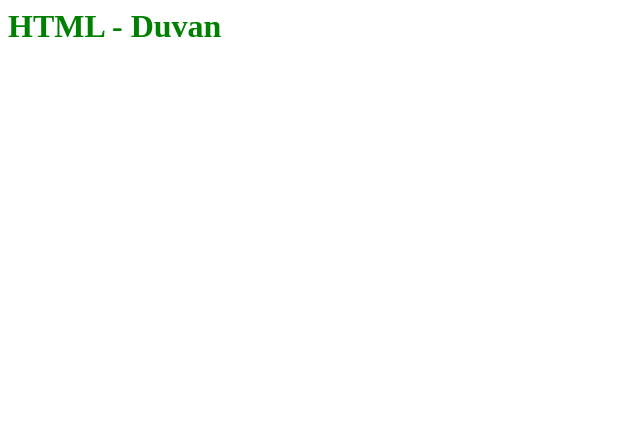
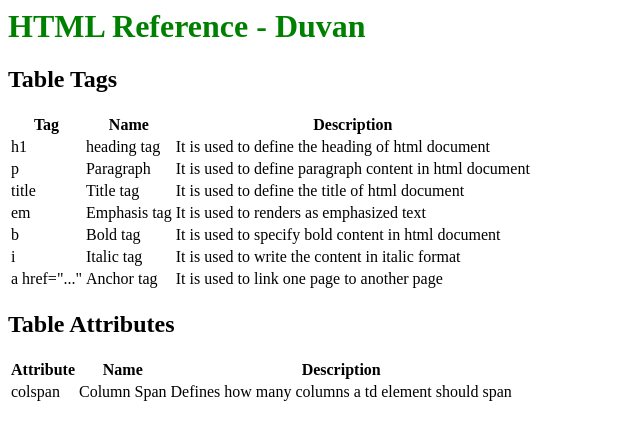
Before and after one commit to iDuvancho303/Cheat-Sheet, a plain HTML site: page index.html in a window 1280 px wide. Shown: the whole page, without its empty margins (0-640 px from the left). Drawn offline with Linux system fonts and the light colour scheme.

Commit message:
Update index.html

```diff
--- a/index.html
+++ b/index.html
@@ -6,11 +6,82 @@
     <link href="./style.css" type="text/css" rel="stylesheet">
     <title>Duvan's Cheat Sheet</title>
 </head>
-<header>
-    <h1>HTML - Duvan</h1>
-</header>
+    <header>
+        <h1>HTML Reference - Duvan</h1>
+    </header>
 <body>
+<h2>Table Tags</h2>
+    <table>
+       <thead>
+        <tr>
+            <th>Tag</th>
+            <th>Name</th>
+            <th>Description</th>
+        </tr>
+       </thead>
+        <tbody>
+            <tr>
+                <td>h1</td>
+                <td>heading tag</td>
+                <td>It is used to define the heading of html document</td>
+            </tr>
+            <tr>
+                <td>p</td>
+                <td>Paragraph</td>
+                <td>It is used to define paragraph content in html document</td>
+            </tr>
+            <tr>
+                <td>title</td>
+                <td>Title tag</td>
+                <td>It is used to define the title of html document</td>
+            </tr>
+                <tr>
+                <td>em</td>
+                <td>Emphasis tag</td>
+                <td>It is used to renders as emphasized text</td>
+            </tr>
+            <tr>
+                <td>b</td>
+                <td>Bold tag</td>
+                <td>It is used to specify bold content in html document</td>
+            </tr>
+            <tr>
+                <td>i</td>
+                <td>Italic tag</td>
+                <td>It is used to write the content in italic format</td>
+            </tr>
+            <tr>
+                <td>a href="..."</td>
+                <td>Anchor tag</td>
+                <td>It is used to link one page to another page</td>
+            </tr>
+
+        </tbody>
+        </table>
+        <h2>Table Attributes</h2>
+        <table>
+            <thead>
+                <tr>
+                    <th>Attribute</th>
+                    <th>Name</th>
+                    <th>Description</th>
+                </tr>
+            </thead>
+                <tr>
+                   <td>colspan</td>
+                   <td>Column Span</td>
+                   <td>Defines how many columns a td element should span</td>
+                </tr>
+            </tbody>
+            </table>
+
 
 
 </body>
+
+
+
+
+
+
 </html>
```
